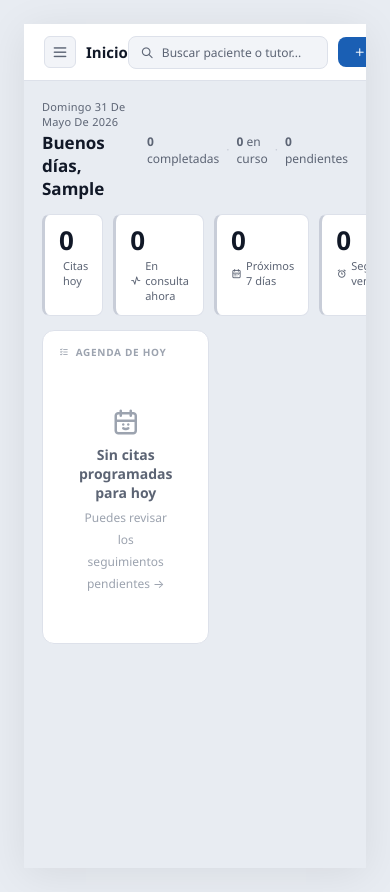
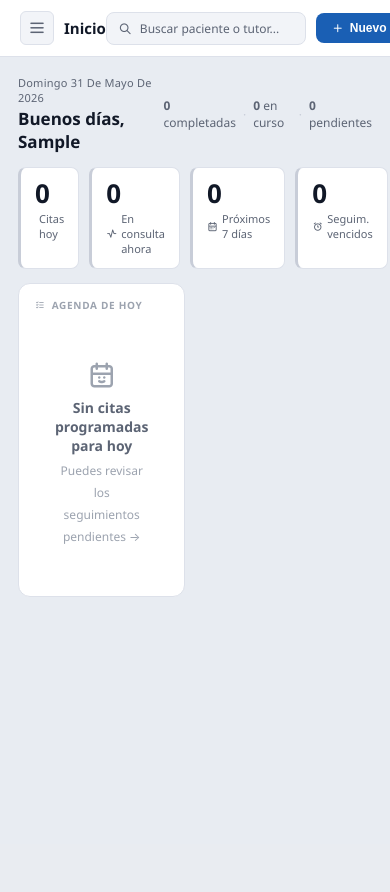
Before and after one commit to thisyourei/HappyPawsDev, a Django app: page / in a window 390 px wide. After the commit the page ends 596 px from the top, so only its background shows below. Run offline with Django 5.2, Linux system fonts and the light colour scheme; the visitor is signed in with stand-in values (Sample User, id 1); data comes from the database, SQL or seed files in the repository; data that the repository does not hold is empty.

Commit message:
feat: pantalla completa, sidebar móvil con overlay y botón cerrar
- App ocupa todo el viewport (sin márgenes ni tamaño fijo)
- Sidebar deslizable en móvil con overlay oscuro y botón X
- Cierra al tocar fuera o al elegir una opción del menú
- Login recupera su centrado propio

Co-Authored-By: Claude Sonnet 4.6 <noreply@anthropic.com>

```diff
--- a/static/css/style.css
+++ b/static/css/style.css
@@ -56,22 +56,15 @@ body {
   background: var(--bg-tertiary);
   color: var(--text-primary);
   min-height: 100vh;
-  display: flex;
-  align-items: center;
-  justify-content: center;
-  padding: 24px;
 }
 
 .app {
   display: flex;
   width: 100%;
-  max-width: 1100px;
-  height: 680px;
-  border: 1px solid var(--border);
-  border-radius: var(--radius-lg);
+  height: 100vh;
   overflow: hidden;
   background: var(--bg-tertiary);
-  box-shadow: 0 6px 40px var(--shadow);
+  position: relative;
 }
 
 /* ══════════════════════════════════════════════════════
@@ -172,43 +165,85 @@ body {
   border-right: none;
 }
 
-/* ── Botón toggle sidebar ── */
+/* ── Botón toggle sidebar (en topbar) ── */
 .btn-sidebar-toggle {
   display: flex;
   align-items: center;
   justify-content: center;
-  width: 32px;
-  height: 32px;
+  width: 34px;
+  height: 34px;
   border: 1px solid var(--border);
   border-radius: var(--radius-sm);
   background: var(--bg-secondary);
   color: var(--text-secondary);
   cursor: pointer;
-  font-size: 17px;
+  font-size: 18px;
   flex-shrink: 0;
   transition: background 0.12s, color 0.12s;
 }
 .btn-sidebar-toggle:hover { background: var(--bg-tertiary); color: var(--text-primary); }
 
-/* ── En móvil: sidebar flota sobre el contenido ── */
-@media (max-width: 640px) {
-  .app {
-    max-width: 100%;
-    height: 100vh;
-    border-radius: 0;
-    border: none;
-  }
+/* ── Botón cerrar (dentro del sidebar, solo visible en móvil) ── */
+.btn-sidebar-cerrar {
+  display: none;
+  position: absolute;
+  top: 12px;
+  right: 12px;
+  width: 30px;
+  height: 30px;
+  align-items: center;
+  justify-content: center;
+  border: none;
+  border-radius: var(--radius-sm);
+  background: var(--bg-secondary);
+  color: var(--text-secondary);
+  cursor: pointer;
+  font-size: 18px;
+}
+.btn-sidebar-cerrar:hover { background: var(--bg-tertiary); color: var(--text-primary); }
+.logo { position: relative; }
+
+/* ── Overlay oscuro detrás del sidebar (solo móvil) ── */
+.sidebar-overlay {
+  display: none;
+  position: absolute;
+  inset: 0;
+  background: rgba(0,0,0,0.45);
+  z-index: 90;
+  opacity: 0;
+  transition: opacity 0.25s ease;
+}
+
+/* ══════════════════════════════════════════════════════
+   RESPONSIVE — móvil / tablet
+══════════════════════════════════════════════════════ */
+@media (max-width: 768px) {
+  /* El sidebar flota sobre el contenido */
   .sidebar {
     position: absolute;
+    top: 0; left: 0;
     z-index: 100;
+    width: 240px;
     height: 100%;
-    box-shadow: 4px 0 20px var(--shadow);
+    box-shadow: 4px 0 24px rgba(0,0,0,0.25);
   }
   .sidebar.colapsado {
-    width: 0;
+    width: 240px;
+    transform: translateX(-100%);
     box-shadow: none;
   }
+  .sidebar { transition: transform 0.25s ease; }
+
+  /* Botón cerrar visible dentro del sidebar */
+  .btn-sidebar-cerrar { display: flex; }
+
+  /* Overlay: visible cuando el sidebar está abierto */
+  .sidebar-overlay.activo { display: block; opacity: 1; }
+
+  /* Topbar más compacto */
+  .topbar { padding: 10px 14px; }
   .topbar-buscador { display: none; }
+  .contenido { padding: 16px 14px; }
 }
 
 /* ══════════════════════════════════════════════════════
--- a/templates/clinica/index.html
+++ b/templates/clinica/index.html
@@ -15,9 +15,15 @@
 
 <div class="app">
 
+  <!-- Overlay para cerrar el sidebar en móvil -->
+  <div class="sidebar-overlay" id="sidebar-overlay" onclick="toggleSidebar()"></div>
+
   <!-- ── SIDEBAR ─────────────────────────────────────────── -->
   <div class="sidebar" id="sidebar">
     <div class="logo">
+      <button class="btn-sidebar-cerrar" onclick="toggleSidebar()" title="Cerrar menú">
+        <i class="ti ti-x"></i>
+      </button>
       <div class="logo-marca">
         <i class="ti ti-paw" style="font-size:22px;color:#185FA5"></i>
         <span class="logo-titulo">HappyPaws</span>
```
Also changed, not shown: static/js/app.js (+30 -10 lines), templates/clinica/login.html (+7 -0 lines).
